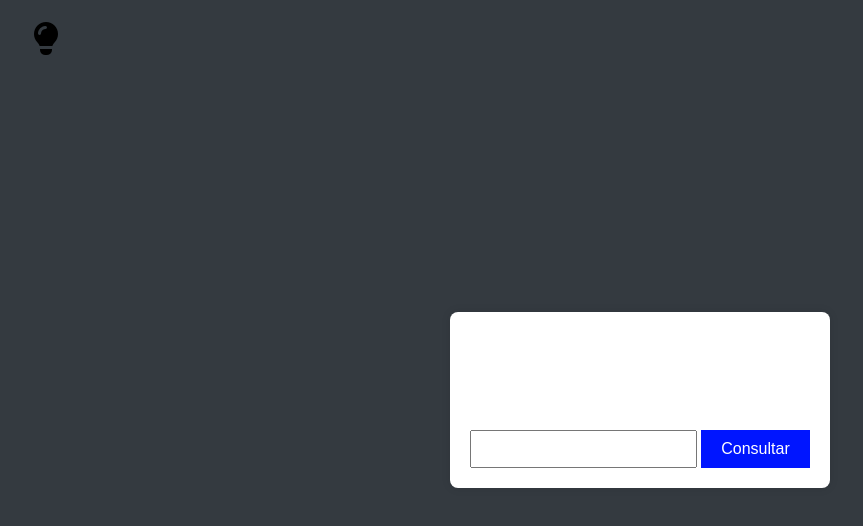
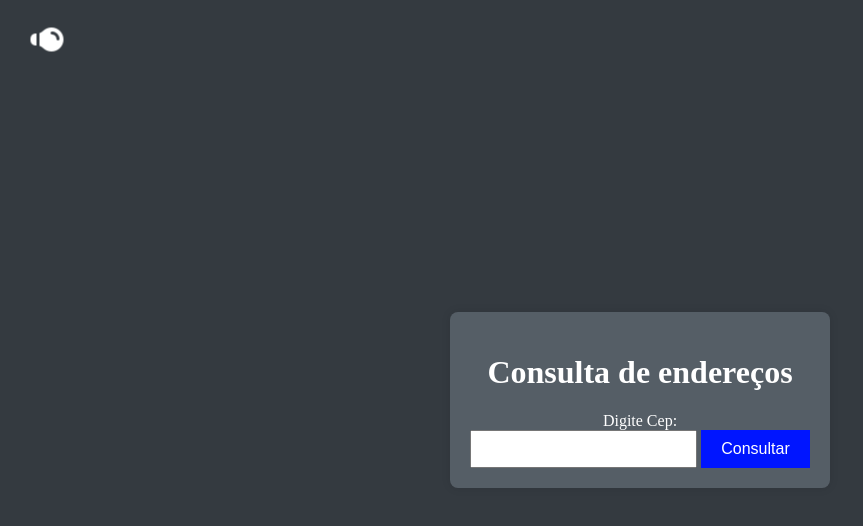
Before and after one commit to denilsotls/denilsotls.github.io, a plain HTML site: page ProjetoBuscaEndereco/index.html in a window 1280 px wide. Both pictures are taken after a click on the button 46 px from the left and 39 px from the top of the page. Shown: the whole page, without its empty margins (0-863 px from the left). Drawn offline with nearby package versions, Linux system fonts and the light colour scheme.

Commit message:
alterações dark-mode e cookies

```diff
--- a/ProjetoBuscaEndereco/scripts.js
+++ b/ProjetoBuscaEndereco/scripts.js
@@ -52,7 +52,26 @@ $(document).ready(function () {
     }
 
     $("body").on("click", "#modo-noturno", function () {
-      alert("123");
       $("body").toggleClass("dark-mode");
+	  $('body').find('.container').toggleClass('dark-mode');
+	  $(this).toggleClass('apagada');
+
+	  if(Cookies.get('modo-noturno', 'on')){
+
+		Cookies.set('modo-noturno', 'off');
+	  }else{
+		Cookies.set('modo-noturno', 'on');
+	  }
+
     });
+
+	$('body').on('input', '#cep', function(){
+		$(this).val($(this).val().replace(/\D/g, ''));
+	})
+
+	if(Cookies.get('modo-noturno', 'on')){
+		$("body").toggleClass("dark-mode");
+		$('body').find('.container').toggleClass('dark-mode');
+		$('bady').find('.lampada').toggleClass('apagada');
+	  }
 });
--- a/ProjetoBuscaEndereco/styles.css
+++ b/ProjetoBuscaEndereco/styles.css
@@ -19,6 +19,10 @@ body{
 #resultados img{
 	width: 100px;
 
+}
+
+.container.dark-mode{
+	background-color: #555e66;
 }
 #consultar{
 	padding: 10px 20px;
@@ -42,10 +46,21 @@ input{
 	border: none;
 	cursor: pointer;
     font-size: 2em;
-	color: #000;
+
 }
+
+
 
 .dark-mode{
 	background-color: #343a40;
 	color: #fff;
 }
+.lampada{
+	transition-duration: 1s;
+}
+
+.lampada.apagada{
+	transform: rotate(90deg);
+	color: #FFF;
+	transition-duration: 1s;
+}
```
